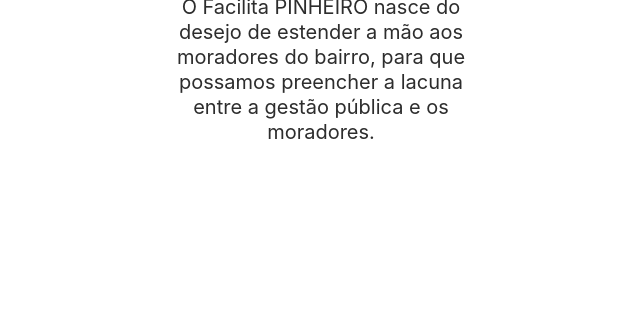
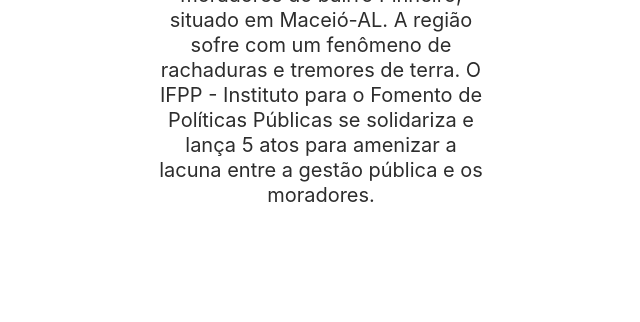
Before and after one commit to ellisonleao/facilitapinheiro, a plain HTML site: page index.html in a window 1280 px wide. Shown: the part 478-800 px from the top of the page, without its empty margins (319-959 px from the left). Drawn offline with nearby package versions, Linux system fonts and the light colour scheme.

Commit message:
update copy

```diff
--- a/index.html
+++ b/index.html
@@ -73,7 +73,7 @@
                 <div class="container has-text-centered">
                     <div class="column is-6 is-offset-3">
                         <h1 class="title"><img src="images/facilita_pinheiro_logo.png"/></h1>
-                        <h2 class="subtitle">O Facilita PINHEIRO nasce do desejo de estender a mão aos moradores do bairro, para que possamos preencher a lacuna entre a gestão pública e os moradores.</h2>
+                        <h2 class="subtitle">O <strong>Facilita PINHEIRO</strong> nasce do desejo de estender a mão aos moradores do bairro Pinheiro, situado em Maceió-AL. A região sofre com um fenômeno de rachaduras e tremores de terra. O IFPP - Instituto para o Fomento de Políticas Públicas se solidariza e lança 5 atos para amenizar a lacuna entre a gestão pública e os moradores.</h2>
                         <!-- <div class="box"> -->
                         <!--     <div class="field is-grouped"> -->
                         <!--         <p class="control is-expanded"> -->
```
